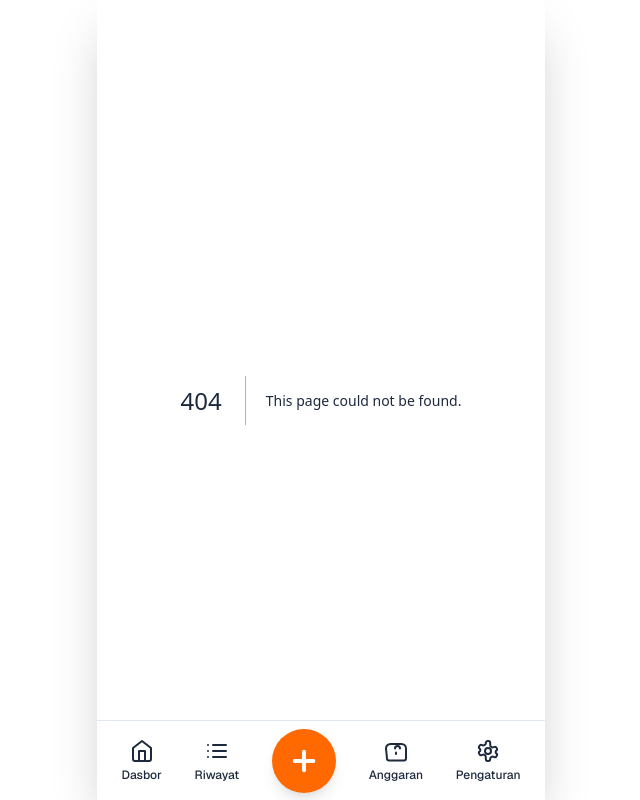
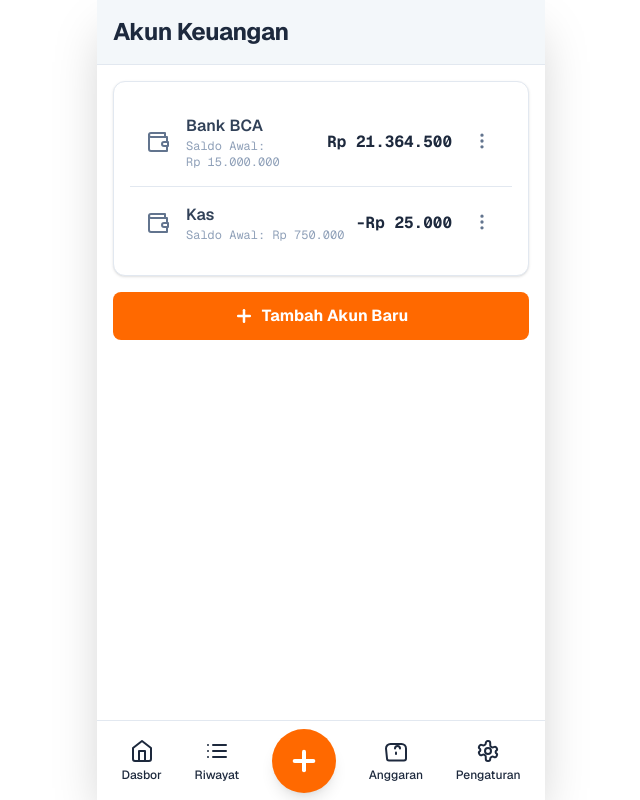
Before and after one commit to reserver-id/finris, a Next.js app: page /settings/accounts in a window 1280 px wide. Before the commit this address had no page. Shown: the whole page, without its empty margins (319-959 px from the left). Built offline with nearby package versions, Linux system fonts and the light colour scheme.

Commit message:
accounts wip
Signed-off-by: yusufneeson <yusufneeson@gmail.com>

```diff
--- /dev/null
+++ b/src/app/settings/accounts/page.jsx
@@ -0,0 +1,100 @@
+"use client";
+
+import { useState } from "react";
+import Accounts from "RSV/components/Accounts";
+import AddAccountSheet from "RSV/components/AddAccountSheet";
+import { MOCK_ACCOUNTS, MOCK_TRANSACTIONS } from "RSV/components/constants";
+
+export default function AccountsPage() {
+	const [accounts, setAccounts] = useState(MOCK_ACCOUNTS);
+	const [transactions, setTransactions] = useState(MOCK_TRANSACTIONS);
+	const [editingAccount, setEditingAccount] = useState(null);
+	const [editingTransaction, setEditingTransaction] = useState(null);
+
+	const [isAddTransactionSheetOpen, setIsAddTransactionSheetOpen] =
+		useState(false);
+	const [isAddAccountSheetOpen, setIsAddAccountSheetOpen] = useState(false);
+
+	const handleOpenAddAccountSheet = () => {
+		setEditingAccount(null);
+		setIsAddAccountSheetOpen(true);
+	};
+
+	const handleOpenEditAccountSheet = (account) => {
+		setEditingAccount(account);
+		setIsAddAccountSheetOpen(true);
+	};
+
+	const handleCloseSheets = () => {
+		setIsAddTransactionSheetOpen(false);
+		setIsAddAccountSheetOpen(false);
+		setEditingTransaction(null);
+		setEditingAccount(null);
+	};
+
+	const handleSaveAccount = (accountData) => {
+		if (editingAccount) {
+			// Update existing
+			const oldAccountName = editingAccount.name;
+			const newAccountName = accountData.name;
+
+			setAccounts((prev) =>
+				prev.map((a) =>
+					a.id === editingAccount.id ? { ...a, ...accountData } : a
+				)
+			);
+
+			// Update transactions if account name changed
+			if (oldAccountName !== newAccountName) {
+				setTransactions((prev) =>
+					prev.map((t) =>
+						t.account === oldAccountName
+							? { ...t, account: newAccountName }
+							: t
+					)
+				);
+			}
+		} else {
+			// Add new
+			setAccounts((prev) => [...prev, accountData]);
+		}
+		handleCloseSheets();
+	};
+
+	const handleDeleteAccount = (accountId) => {
+		const accountToDelete = accounts.find((a) => a.id === accountId);
+		if (!accountToDelete) return;
+
+		if (
+			window.confirm(
+				`Menghapus akun "${accountToDelete.name}" juga akan menghapus SEMUA transaksi yang terkait. Apakah Anda yakin?`
+			)
+		) {
+			setAccounts((prev) => prev.filter((a) => a.id !== accountId));
+			setTransactions((prev) =>
+				prev.filter((t) => t.account !== accountToDelete.name)
+			);
+		}
+	};
+
+	return (
+		<>
+			<Accounts
+				accounts={accounts}
+				transactions={transactions}
+				onAddAccountClick={handleOpenAddAccountSheet}
+				onEdit={handleOpenEditAccountSheet}
+				onDelete={handleDeleteAccount}
+			/>
+
+			{isAddAccountSheetOpen && (
+				<AddAccountSheet
+					key={editingAccount ? editingAccount.id : "new-account"}
+					onClose={handleCloseSheets}
+					onSaveAccount={handleSaveAccount}
+					accountToEdit={editingAccount}
+				/>
+			)}
+		</>
+	);
+}
--- /dev/null
+++ b/src/components/Accounts.jsx
@@ -0,0 +1,136 @@
+import { useMemo, useState } from "react";
+import Card from "./Card";
+import { MenuIcon, WalletIcon } from "./constants";
+import Header from "./Header";
+
+const AccountItem = ({
+	account,
+	onEdit = () => {},
+	onDelete = () => {},
+	formatCurrency = () => {},
+}) => {
+	const [isMenuOpen, setIsMenuOpen] = useState(false);
+
+	return (
+		<li className="flex items-center justify-between p-4">
+			<div className="flex items-center">
+				<div className="text-slate-500 mr-4">
+					<WalletIcon />
+				</div>
+				<div>
+					<span className="text-slate-700 font-semibold">
+						{account.name}
+					</span>
+					<p className="text-xs text-slate-400 font-mono">
+						Saldo Awal: {formatCurrency(account.initialBalance)}
+					</p>
+				</div>
+			</div>
+			<div className="flex items-center gap-4">
+				<span className="font-mono font-bold text-slate-800">
+					{formatCurrency(account.currentBalance)}
+				</span>
+				<div className="relative">
+					<button
+						onClick={() => setIsMenuOpen(!isMenuOpen)}
+						onBlur={() =>
+							setTimeout(() => setIsMenuOpen(false), 100)
+						}
+						className="p-1 text-slate-500 hover:text-slate-800 rounded-full hover:bg-slate-200"
+					>
+						<MenuIcon className="w-5 h-5" />
+					</button>
+					{isMenuOpen && (
+						<div className="absolute right-0 mt-2 w-32 bg-white rounded-md shadow-lg border border-slate-200 z-10 animate-fade-in">
+							<a
+								onClick={onEdit}
+								className="block px-4 py-2 text-sm text-slate-700 hover:bg-slate-100 cursor-pointer"
+							>
+								Ubah
+							</a>
+							<a
+								onClick={onDelete}
+								className="block px-4 py-2 text-sm text-red-600 hover:bg-red-50 cursor-pointer"
+							>
+								Hapus
+							</a>
+						</div>
+					)}
+				</div>
+			</div>
+		</li>
+	);
+};
+
+export default function Accounts({
+	accounts,
+	transactions,
+	onAddAccountClick,
+	onEdit,
+	onDelete,
+}) {
+	const accountsWithBalance = useMemo(() => {
+		return accounts
+			.map((account) => {
+				const accountTransactions = transactions.filter(
+					(t) => t.account === account.name
+				);
+				const balance = accountTransactions.reduce((acc, t) => {
+					return t.type === "INCOME"
+						? acc + t.amount
+						: acc - t.amount;
+				}, account.initialBalance);
+				return { ...account, currentBalance: balance };
+			})
+			.sort((a, b) => b.currentBalance - a.currentBalance);
+	}, [accounts, transactions]);
+
+	const formatCurrency = (value) =>
+		new Intl.NumberFormat("id-ID", {
+			style: "currency",
+			currency: "IDR",
+			minimumFractionDigits: 0,
+		}).format(value);
+
+	return (
+		<div>
+			<Header title="Akun Keuangan" />
+			<div className="p-4 space-y-4">
+				<Card className="p-0">
+					<ul className="divide-y divide-slate-200">
+						{accountsWithBalance.map((account) => (
+							<AccountItem
+								key={account.id}
+								account={account}
+								onEdit={() => onEdit(account)}
+								onDelete={() => onDelete(account.id)}
+								formatCurrency={formatCurrency}
+							/>
+						))}
+					</ul>
+				</Card>
+
+				<button
+					onClick={onAddAccountClick}
+					className="w-full p-3 bg-orange-500 text-white font-bold rounded-lg hover:bg-orange-600 transition-colors flex items-center justify-center gap-2"
+				>
+					<svg
+						xmlns="http://www.w3.org/2000/svg"
+						width="20"
+						height="20"
+						viewBox="0 0 24 24"
+						fill="none"
+						stroke="currentColor"
+						strokeWidth="3"
+						strokeLinecap="round"
+						strokeLinejoin="round"
+					>
+						<line x1="12" y1="5" x2="12" y2="19"></line>
+						<line x1="5" y1="12" x2="19" y2="12"></line>
+					</svg>
+					Tambah Akun Baru
+				</button>
+			</div>
+		</div>
+	);
+}
--- /dev/null
+++ b/src/components/AddAccountSheet.jsx
@@ -0,0 +1,105 @@
+import { useState } from "react";
+
+export default function AddAccountSheet({
+	onClose,
+	onSaveAccount,
+	accountToEdit,
+}) {
+	const isEditing = accountToEdit !== null;
+
+	const [name, setName] = useState(accountToEdit?.name || "");
+	const [initialBalance, setInitialBalance] = useState(
+		accountToEdit ? String(accountToEdit.initialBalance) : ""
+	);
+
+	const handleSubmit = (e) => {
+		e.preventDefault();
+		if (!name || initialBalance === "") {
+			alert("Mohon isi nama akun dan saldo awal.");
+			return;
+		}
+		onSaveAccount({
+			id:
+				isEditing && accountToEdit
+					? accountToEdit.id
+					: Date.now().toString(),
+			name,
+			initialBalance: parseFloat(initialBalance),
+		});
+	};
+
+	const inputStyle =
+		"w-full p-3 bg-slate-100 rounded-md border border-slate-200 focus:outline-none focus:ring-2 focus:ring-orange-400";
+	const labelStyle = "block text-sm font-medium text-slate-600 mb-1";
+
+	return (
+		<>
+			<div
+				className="fixed inset-0 bg-black/40 z-20"
+				onClick={onClose}
+			></div>
+			<div className="fixed bottom-0 left-0 right-0 max-w-md mx-auto bg-white p-4 rounded-t-2xl shadow-2xl z-30 animate-slide-up">
+				<div className="flex justify-between items-center mb-4">
+					<h2 className="text-xl font-bold text-slate-800">
+						{isEditing ? "Ubah Akun" : "Tambah Akun Baru"}
+					</h2>
+					<button
+						onClick={onClose}
+						className="text-slate-500 hover:text-slate-800"
+					>
+						<svg
+							xmlns="http://www.w3.org/2000/svg"
+							width="24"
+							height="24"
+							viewBox="0 0 24 24"
+							fill="none"
+							stroke="currentColor"
+							strokeWidth="2"
+							strokeLinecap="round"
+							strokeLinejoin="round"
+						>
+							<line x1="18" y1="6" x2="6" y2="18"></line>
+							<line x1="6" y1="6" x2="18" y2="18"></line>
+						</svg>
+					</button>
+				</div>
+				<form onSubmit={handleSubmit} className="space-y-4">
+					<div>
+						<label htmlFor="account-name" className={labelStyle}>
+							Nama Akun
+						</label>
+						<input
+							id="account-name"
+							type="text"
+							value={name}
+							onChange={(e) => setName(e.target.value)}
+							placeholder="cth., Bank BRI, Dompet Digital"
+							className={inputStyle}
+							required
+						/>
+					</div>
+					<div>
+						<label htmlFor="initial-balance" className={labelStyle}>
+							Saldo Awal
+						</label>
+						<input
+							id="initial-balance"
+							type="number"
+							value={initialBalance}
+							onChange={(e) => setInitialBalance(e.target.value)}
+							placeholder="0"
+							className={`${inputStyle} font-mono`}
+							required
+						/>
+					</div>
+					<button
+						type="submit"
+						className="w-full p-4 bg-orange-500 text-white font-bold rounded-lg hover:bg-orange-600 transition-colors"
+					>
+						{isEditing ? "Simpan Perubahan" : "Simpan Akun"}
+					</button>
+				</form>
+			</div>
+		</>
+	);
+}
```
